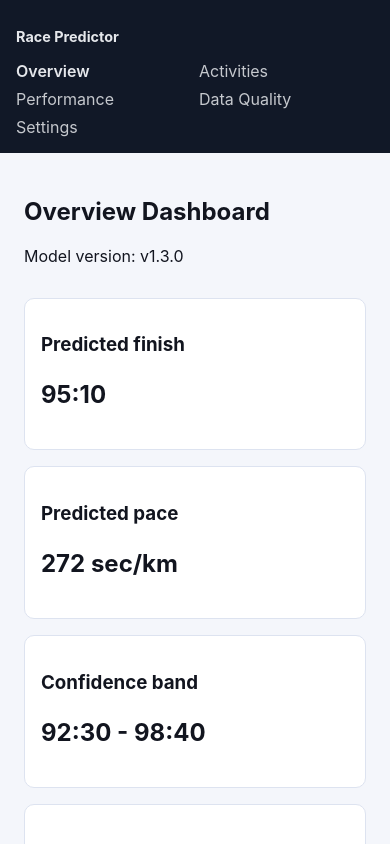
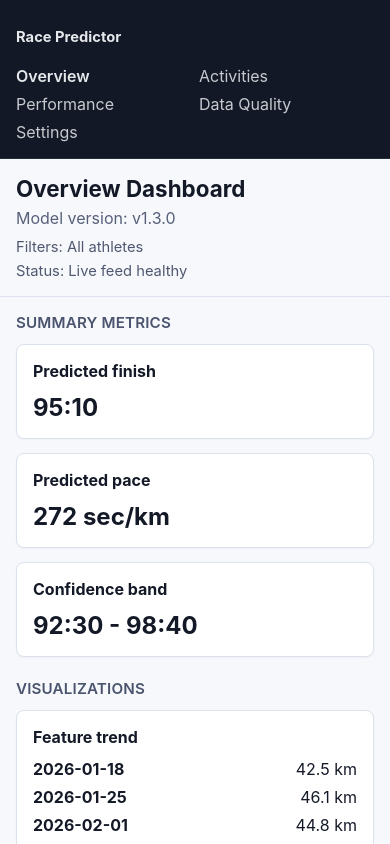
Before and after one commit to MikeM247/RacePedictor, a Next.js app in the folder apps/web/: page /dashboard in a window 390 px wide. Shown: the top 844 px of the page. Built offline with nearby package versions, Linux system fonts and the light colour scheme.

Commit message:
Refine dashboard shell structure and layout styling

```diff
--- a/apps/web/components/dashboard/dashboard-shell.tsx
+++ b/apps/web/components/dashboard/dashboard-shell.tsx
@@ -30,32 +30,44 @@ export function DashboardShell({
         </nav>
       </aside>
 
-      <section className="dashboard-content">
-        <header className="dashboard-header">
+      <div className="dashboard-main">
+        <header className="dashboard-toolbar">
+          <div>
             <h2>Overview Dashboard</h2>
             <p>Model version: {predictionSummary.modelVersion}</p>
+          </div>
+          <div className="toolbar-meta" aria-label="Filters and status">
+            <span>Filters: All athletes</span>
+            <span>Status: Live feed healthy</span>
+          </div>
         </header>
 
-        <section className="card-grid kpis">
+        <section className="dashboard-content" aria-label="Overview content panels">
+          <section className="content-group" aria-labelledby="summary-metrics-heading">
+            <h3 id="summary-metrics-heading" className="group-heading">Summary metrics</h3>
+            <div className="card-grid kpis">
               <article className="card">
-            <h3>Predicted finish</h3>
+                <h4>Predicted finish</h4>
                 <p className="big">{formatDuration(predictionSummary.predictedTimeS)}</p>
               </article>
               <article className="card">
-            <h3>Predicted pace</h3>
+                <h4>Predicted pace</h4>
                 <p className="big">{Math.round(predictionSummary.predictedPaceSecPerKm)} sec/km</p>
               </article>
               <article className="card">
-            <h3>Confidence band</h3>
+                <h4>Confidence band</h4>
                 <p className="big">
                   {formatDuration(predictionSummary.bandLowS)} - {formatDuration(predictionSummary.bandHighS)}
                 </p>
               </article>
+            </div>
           </section>
 
-        <section className="card-grid primary">
+          <section className="content-group" aria-labelledby="visualizations-heading">
+            <h3 id="visualizations-heading" className="group-heading">Visualizations</h3>
+            <div className="card-grid visualizations-grid">
               <article className="card chart-card">
-            <h3>Feature trend</h3>
+                <h4>Feature trend</h4>
                 <ul>
                   {featureTrendPoints.map((point) => (
                     <li key={`${point.featureKey}-${point.weekStart}`}>
@@ -66,7 +78,7 @@ export function DashboardShell({
               </article>
 
               <article className="card">
-            <h3>Driver contributions</h3>
+                <h4>Driver contributions</h4>
                 <ul>
                   {driverContributions.map((driver) => (
                     <li key={driver.key}>
@@ -76,9 +88,14 @@ export function DashboardShell({
                   ))}
                 </ul>
               </article>
+            </div>
+          </section>
 
+          <section className="content-group" aria-labelledby="insights-data-heading">
+            <h3 id="insights-data-heading" className="group-heading">Insights and data panels</h3>
+            <div className="card-grid">
               <article className="card">
-            <h3>Import progress</h3>
+                <h4>Import progress</h4>
                 <dl>
                   <div>
                     <dt>Status</dt>
@@ -102,8 +119,10 @@ export function DashboardShell({
                   </div>
                 </dl>
               </article>
+            </div>
           </section>
         </section>
+      </div>
     </main>
   );
 }
--- a/apps/web/components/dashboard/dashboard.css
+++ b/apps/web/components/dashboard/dashboard.css
@@ -1,27 +1,28 @@
 .dashboard-layout {
   display: grid;
-  grid-template-columns: 240px minmax(0, 1fr);
+  grid-template-columns: 248px minmax(0, 1fr);
   min-height: 100vh;
-  background: #f4f6fb;
-  color: #12151f;
+  background: #f7f8fb;
+  color: #141927;
 }
 
 .dashboard-nav {
-  padding: 24px;
-  background: #111827;
+  padding: 28px 20px;
+  background: #121826;
+  border-right: 1px solid #252d3d;
   color: #e5e7eb;
 }
 
 .dashboard-nav nav {
   display: grid;
   gap: 8px;
-  margin-top: 16px;
+  margin-top: 20px;
 }
 
 .dashboard-nav a {
   color: inherit;
   text-decoration: none;
-  opacity: 0.85;
+  opacity: 0.86;
 }
 
 .dashboard-nav a.active {
@@ -29,37 +30,89 @@
   opacity: 1;
 }
 
+.dashboard-main {
+  display: grid;
+  grid-template-rows: auto 1fr;
+  min-width: 0;
+}
+
+.dashboard-toolbar {
+  display: flex;
+  justify-content: space-between;
+  gap: 24px;
+  align-items: flex-start;
+  padding: 20px 32px;
+  background: #f7f8fb;
+  border-bottom: 1px solid #dde3ee;
+}
+
+.dashboard-toolbar h2 {
+  margin: 0;
+  font-size: 1.4rem;
+}
+
+.dashboard-toolbar p {
+  margin: 6px 0 0;
+  color: #56607a;
+}
+
+.toolbar-meta {
+  display: grid;
+  gap: 6px;
+  justify-items: end;
+  color: #4f5870;
+  font-size: 0.92rem;
+}
+
 .dashboard-content {
-  padding: 24px;
+  width: min(1160px, 100%);
+  padding: 24px 32px 36px;
   display: grid;
-  gap: 16px;
+  gap: 22px;
+}
+
+.content-group {
+  display: grid;
+  gap: 12px;
+}
+
+.group-heading {
+  margin: 0;
+  font-size: 0.95rem;
+  font-weight: 600;
+  color: #4a546e;
+  letter-spacing: 0.01em;
+  text-transform: uppercase;
 }
 
 .card-grid {
   display: grid;
-  gap: 16px;
+  gap: 14px;
 }
 
 .card-grid.kpis {
   grid-template-columns: repeat(3, minmax(0, 1fr));
 }
 
-.card-grid.primary {
+.card-grid.visualizations-grid {
   grid-template-columns: 2fr 1fr;
-}
-
-.chart-card {
-  grid-row: span 2;
 }
 
 .card {
   background: #ffffff;
-  border-radius: 10px;
-  border: 1px solid #dde3f0;
+  border-radius: 8px;
+  border: 1px solid #dce2ec;
   padding: 16px;
+  box-shadow: 0 1px 2px rgba(20, 25, 39, 0.04);
+}
+
+.card h4 {
+  margin: 0 0 12px;
+  font-size: 1rem;
 }
 
 .card .big {
+  margin: 0;
   font-size: 1.5rem;
   font-weight: 700;
 }
@@ -92,23 +145,24 @@
   gap: 10px;
 }
 
-@media (max-width: 1100px) {
+@media (max-width: 1080px) {
   .dashboard-layout {
-    grid-template-columns: 80px minmax(0, 1fr);
+    grid-template-columns: 84px minmax(0, 1fr);
   }
 
   .dashboard-nav h1 {
-    font-size: 0.9rem;
+    font-size: 0.92rem;
+  }
+
+  .dashboard-toolbar,
+  .dashboard-content {
+    padding-left: 24px;
+    padding-right: 24px;
   }
 
   .card-grid.kpis,
-  .card-grid.primary {
+  .card-grid.visualizations-grid {
     grid-template-columns: repeat(2, minmax(0, 1fr));
-  }
-
-  .chart-card {
-    grid-row: auto;
-    grid-column: span 2;
   }
 }
 
@@ -118,6 +172,8 @@
   }
 
   .dashboard-nav {
+    border-right: 0;
+    border-bottom: 1px solid #252d3d;
     padding: 16px;
   }
 
@@ -125,10 +181,24 @@
     grid-template-columns: repeat(2, minmax(0, 1fr));
   }
 
+  .dashboard-toolbar {
+    flex-direction: column;
+    align-items: stretch;
+    gap: 10px;
+    padding: 16px;
+  }
+
+  .toolbar-meta {
+    justify-items: start;
+  }
+
+  .dashboard-content {
+    width: 100%;
+    padding: 16px;
+  }
+
   .card-grid.kpis,
-  .card-grid.primary,
-  .chart-card {
+  .card-grid.visualizations-grid {
     grid-template-columns: 1fr;
-    grid-column: auto;
   }
 }
```
Lines whose indentation alone changed are shown as unchanged.
